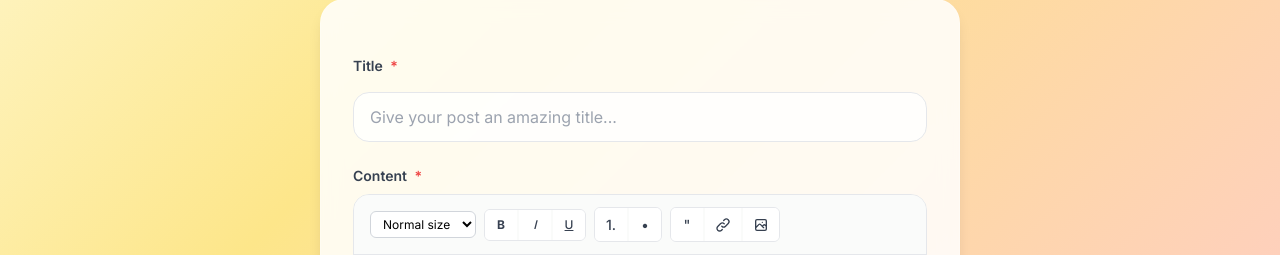
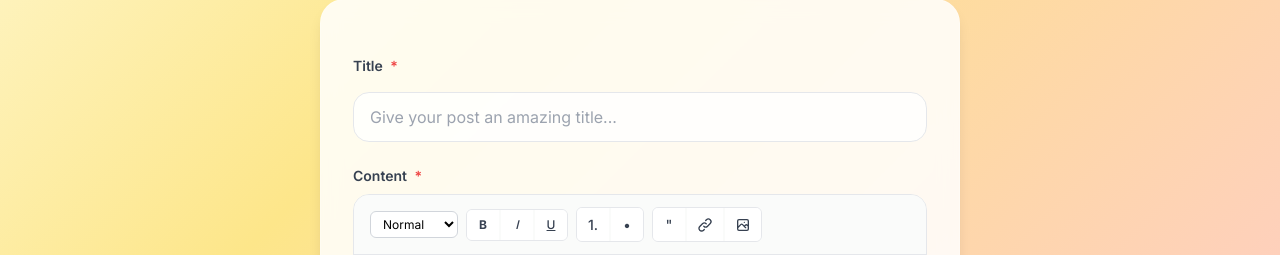
Before and after one commit to saponnness/freespaces, a Django app: page /posts/create/ in a window 1280 px wide. Shown: the part 181-436 px from the top of the page. Run offline with Django 5.2, Linux system fonts and the light colour scheme; the visitor is signed in with stand-in values (Sample User, id 1); data that the repository does not hold is empty; some libraries are stand-ins or nearby versions.

Commit message:
Update link colors and enhance font size options in post creation and editing templates.

```diff
--- a/static/css/main.css
+++ b/static/css/main.css
@@ -1808,14 +1808,14 @@ textarea {
 
 /* Link in rich text content (view mode) */
 .rich-text-content a {
-    color: #2563eb;
+    color: #002280;
     text-decoration: underline;
     text-underline-offset: 2px;
     transition: color 0.2s ease;
 }
 
 .rich-text-content a:hover {
-    color: #1d4ed8;
+    color: #0044ff;
 }
 
 /* Modal backdrop blur effect */
@@ -1929,6 +1929,6 @@ textarea {
 }
 
 .link-preview a {
-    color: #2563eb;
+    color: #002280;
     text-decoration: underline;
 }
--- a/static/js/main.js
+++ b/static/js/main.js
@@ -3699,7 +3699,7 @@ function insertLink() {
     }
 
     // Create the link HTML
-    const linkHTML = `<a href="${finalUrl}" style="text-decoration: underline; color: #2563eb;" target="_blank" rel="noopener noreferrer">${linkText}</a>`;
+    const linkHTML = `<a href="${finalUrl}" style="text-decoration: underline; color: #002280;" target="_blank" rel="noopener noreferrer">${linkText}</a>`;
 
     editor.focus();
 
@@ -3724,7 +3724,7 @@ function insertLink() {
             const linkElement = document.createElement('a');
             linkElement.href = finalUrl;
             linkElement.style.textDecoration = 'underline';
-            linkElement.style.color = '#2563eb';
+            linkElement.style.color = '#002280';
             linkElement.target = '_blank';
             linkElement.rel = 'noopener noreferrer';
             linkElement.textContent = linkText;
--- a/templates/posts/post_create.html
+++ b/templates/posts/post_create.html
@@ -25,9 +25,9 @@
                             <!-- Font Size Selector -->
                             <select class="font-size-selector" onchange="formatDoc('fontSize', this.value)">
                                 <option value="2">Small</option>
-                                <option value="3" selected>Normal size</option>
-                                <option value="5">Large</option>
-                                <option value="7">Extra large</option>
+                                <option value="3" selected>Normal</option>
+                                <option value="4">Normal+</option>
+                                <option value="6">Large</option>
                             </select>
 
                             <!-- Text Formatting Group -->
--- a/templates/posts/post_edit.html
+++ b/templates/posts/post_edit.html
@@ -28,9 +28,9 @@
                             <!-- Font Size Selector -->
                             <select class="font-size-selector" onchange="formatDoc('fontSize', this.value)">
                                 <option value="2">Small</option>
-                                <option value="3" selected>Normal size</option>
-                                <option value="5">Large</option>
-                                <option value="7">Extra large</option>
+                                <option value="3" selected>Normal</option>
+                                <option value="4">Normal+</option>
+                                <option value="6">Large</option>
                             </select>
 
                             <!-- Text Formatting Group -->
```
